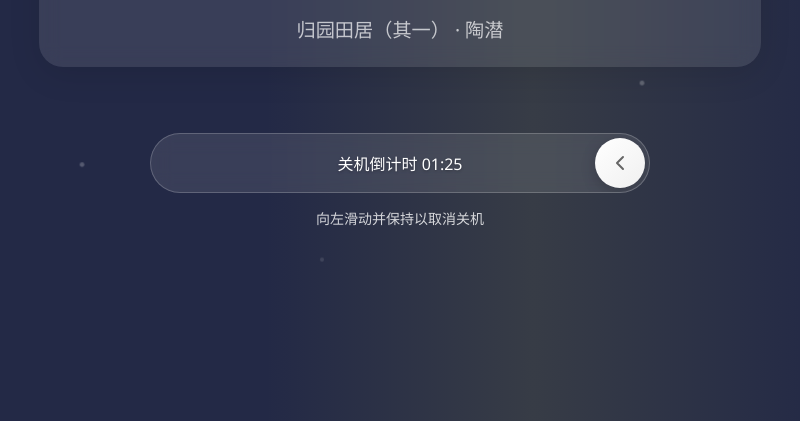
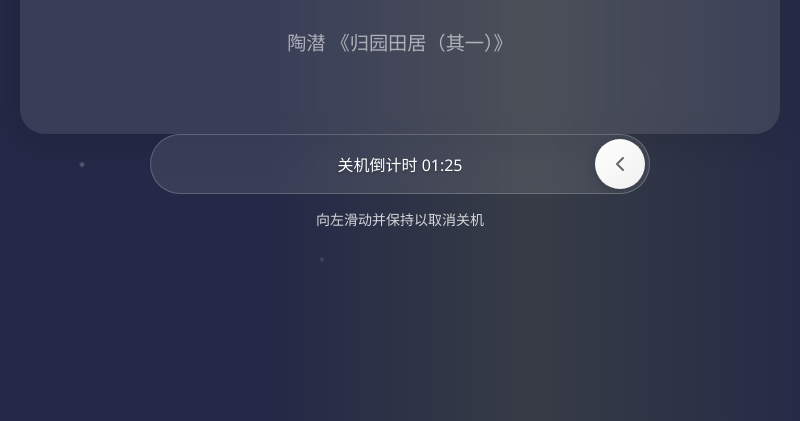
Before and after one commit to ouuyu/electron-shutdown, an Electron app: page src/renderer/countdown.html in a window 800 px wide. Shown: the part 379-800 px from the top of the page. Drawn offline with Linux system fonts and the light colour scheme; a web font is replaced by a local one.

Commit message:
refactor: clean up countdown and poetry components, improve styling and error handling

```diff
--- a/src/renderer/countdown.css
+++ b/src/renderer/countdown.css
@@ -50,25 +50,12 @@ body {
     }
 }
 
-/* 主容器 */
-.countdown-container {
-    position: relative;
-    width: 100vw;
-    height: 100vh;
-    display: flex;
-    flex-direction: column;
-    align-items: center;
-    justify-content: center;
-    padding: 40px 20px;
-    box-sizing: border-box;
-    z-index: 1;
-}
-
 /* 背景动画粒子 */
 .background-animation {
     position: absolute;
     top: 0;
     left: 0;
+    z-index: 1;
     width: 100%;
     height: 100%;
     pointer-events: none;
--- a/src/renderer/countdown.html
+++ b/src/renderer/countdown.html
@@ -3,13 +3,11 @@
   <head>
     <meta charset="UTF-8" />
     <meta name="viewport" content="width=device-width, initial-scale=1.0" />
-    <meta http-equiv="Content-Security-Policy" content="default-src 'self'; script-src 'self'; style-src 'self' 'unsafe-inline';"
-    <title></title>
     <link rel="stylesheet" href="countdown.css" />
     <link rel="stylesheet" href="poetry.css" />
+    <title>关机倒计时</title>
   </head>
   <body>
-    <div class="countdown-container">
     <!-- 背景动画 -->
     <div class="background-animation">
       <div class="particle"></div>
@@ -19,12 +17,10 @@
       <div class="particle"></div>
     </div>
 
-      <section id="poetry" class="poetry">
+    <div id="poetry" class="poetry">
       <div id="poem-content" class="poem-content"></div>
       <div class="poem-footer"></div>
-      </section>
-
-      <br><br><br>
+    </div>
 
     <!-- 滑动解锁区域 -->
     <div class="slide-to-cancel">
@@ -54,10 +50,6 @@
       <div class="slide-hint">向左滑动并保持以取消关机</div>
     </div>
 
-      <!-- 状态提示 -->
-      <div class="status-message" id="statusMessage"></div>
-    </div>
-
     <!-- 大屏幕保持提示 -->
     <div class="hold-prompt" id="holdPrompt">
       <div class="hold-prompt-content">
--- a/src/renderer/poetry.css
+++ b/src/renderer/poetry.css
@@ -7,9 +7,10 @@
 .poetry {
     width: 95%;
     max-width: 1200px;
+    height: 45vh !important;
     background: rgba(255,255,255,0.10);
     backdrop-filter: blur(10px);
-    border-radius: 24px;
+    border-radius: 25px;
     padding: 2.5rem 2rem 1.5rem 2rem;
     box-shadow: 0 8px 32px rgba(0,0,0,0.10);
     display: flex;
@@ -18,7 +19,7 @@
     justify-content: center;
     transition: background 0.5s, box-shadow 0.5s;
     box-sizing: border-box;
-    margin: 0 auto;
+    margin-top: 5vh;
 }
 
 .poetry:hover {
@@ -53,7 +54,7 @@
 .poem-footer {
     font-size: 1.2rem;
     color: rgba(255,255,255,0.7);
-    margin-top: 1.5rem;
+    margin-bottom: 2vh;
     text-align: center;
     transition: color 0.5s;
 }
--- a/src/renderer/poetry.js
+++ b/src/renderer/poetry.js
@@ -1,121 +1,106 @@
 document.addEventListener("DOMContentLoaded", () => {
-  function isPoem(text) {
-    const segments = text
-      .split(/[，。！？]/)
-      .filter((s) => s.trim().length > 0);
-    if (segments.length <= 1) return false;
+  /**
+   * 使用动态规划寻找诗文的最佳分行方式。
+   * 该函数会尝试 2 到 maxLines 的所有分行可能性，
+   * 并找出使各行长度方差最小（即各行长度最平均）的方案。
+   * @param {string} text - 待处理的诗文。
+   * @param {number} maxLines - 允许的最大行数。
+   * @returns {string} - 处理后，用 <br> 连接的 HTML 字符串。
+   */
+  function smartWrapPoetry(text, maxLines = 4) {
+    // 1. 预处理：切分短语，处理边缘情况
+    if (!text || typeof text !== 'string') return '';
+    const clauses = text.match(/[^，。；！？、]+[，。；！？、]?/g) || [];
+    const n = clauses.length;
+    if (n <= 1) return text;
 
-    let totalLen = 0;
-    let maxLen = 0;
-    let minLen = Infinity;
+    // 计算每个短语的长度和长度的前缀和，用于高效计算区间长度
+    const lengths = clauses.map(c => c.length);
+    const prefixSums = [0];
+    for (let i = 0; i < n; i++) {
+      prefixSums[i + 1] = prefixSums[i] + lengths[i];
+    }
+    const totalLength = prefixSums[n];
 
-    segments.forEach((s) => {
-      const len = s.length;
-      totalLen += len;
-      if (len > maxLen) maxLen = len;
-      if (len < minLen) minLen = len;
-    });
+    let bestOverall = {
+      variance: Infinity,
+      partition: [text], // 存储找到的最佳分割方案
+    };
 
-    const averageLen = totalLen / segments.length;
-    return maxLen - minLen < averageLen / 2 && segments.length >= 2;
-  }
+    // 2. 遍历所有可能的分行数量 (k)
+    const maxPossibleLines = Math.min(n, maxLines);
+    for (let k = 2; k <= maxPossibleLines; k++) {
+      // 3. 动态规划：为当前的 k 寻找最优分割（最小平方和）
+      // dp[i][j] = 将前 j 个短语分成 i 行的最小"长度平方和"
+      const dp = Array(k + 1).fill(0).map(() => Array(n + 1).fill(Infinity));
+      // splits[i][j] = 记录达成 dp[i][j] 时，最后一行的起始短语索引
+      const splits = Array(k + 1).fill(0).map(() => Array(n + 1).fill(0));
 
-  function smartWrapPoetry(text) {
-    const IDEAL_CHARS_PER_LINE = 15;
-    const MAX_LINES = 4;
-    const MAX_CHARS_TOLERANCE = 5;
-    const delimiters = /[，、。；！？.,]/;
+      // 初始化：当只分为 1 行时
+      for (let j = 1; j <= n; j++) {
+        const len = prefixSums[j];
+        dp[1][j] = len * len;
+      }
 
-    const rawSegments = text
-      .split(new RegExp(`(${delimiters.source})`))
-      .filter((s) => s.length > 0);
+      // DP 核心递推：计算 2 到 k 行的情况
+      for (let i = 2; i <= k; i++) {       // i: 当前目标行数
+        for (let j = i; j <= n; j++) {     // j: 当前处理的短语数
+          for (let p = i - 1; p < j; p++) { // p: 尝试不同的分割点
+            const lastLineLen = prefixSums[j] - prefixSums[p];
+            const currentCost = dp[i - 1][p] + lastLineLen * lastLineLen;
+            if (currentCost < dp[i][j]) {
+              dp[i][j] = currentCost;
+              splits[i][j] = p; // 记录这个最佳分割点
+            }
+          }
+        }
+      }
 
-    let processedSegments = [];
-    for (let i = 0; i < rawSegments.length; i++) {
-      let segment = rawSegments[i];
-      if (segment.match(delimiters)) {
-        if (
-          processedSegments.length > 0 &&
-          !processedSegments[processedSegments.length - 1].match(delimiters)
-        ) {
-          processedSegments[processedSegments.length - 1] += segment;
-        } else {
-          processedSegments.push(segment);
+      // 4. 计算当前 k 分行方案的方差
+      const sumOfSquares = dp[k][n];
+      if (sumOfSquares === Infinity) continue;
+      const mean = totalLength / k;
+      const variance = (sumOfSquares / k) - (mean * mean);
+
+      // 5. 如果当前方案更优，则更新最佳结果
+      if (variance < bestOverall.variance) {
+        bestOverall.variance = variance;
+
+        // 回溯 `splits` 表以重建分割方案
+        const currentPartition = [];
+        let currentSplit = n;
+        for (let i = k; i > 0; i--) {
+          const prevSplit = splits[i][currentSplit];
+          const lineClauses = clauses.slice(prevSplit, currentSplit);
+          currentPartition.unshift(lineClauses.join(''));
+          currentSplit = prevSplit;
         }
-      } else {
-        processedSegments.push(segment);
+        bestOverall.partition = currentPartition;
       }
     }
 
-    let lines = [];
-    let currentLine = "";
-
-    for (let i = 0; i < processedSegments.length; i++) {
-      let segment = processedSegments[i].trim();
-
-      if (segment.length === 0) continue;
-
-      const wouldExceedIdeal =
-        (currentLine + segment).length >
-        IDEAL_CHARS_PER_LINE + MAX_CHARS_TOLERANCE;
-      const wouldExceedMaxLines = lines.length >= MAX_LINES - 1;
-
-      if (currentLine.length === 0) {
-        currentLine = segment;
-      } else if (!wouldExceedIdeal && !wouldExceedMaxLines) {
-        currentLine += segment;
-      } else {
-        lines.push(currentLine);
-        currentLine = segment;
-      }
-
-      if (
-        segment.match(delimiters) &&
-        currentLine.length > 0 &&
-        currentLine === segment
-      ) {
-        if (
-          currentLine.length <= IDEAL_CHARS_PER_LINE + MAX_CHARS_TOLERANCE &&
-          lines.length < MAX_LINES
-        ) {
-          if (lines.length < MAX_LINES) {
-            lines.push(currentLine);
-            currentLine = "";
-          }
-        }
-      }
-    }
-
-    if (currentLine.length > 0) {
-      lines.push(currentLine);
-    }
-
-    const allLinesValid = lines.every(
-      (line) =>
-        line.length > 0 &&
-        line.length <= IDEAL_CHARS_PER_LINE + MAX_CHARS_TOLERANCE
-    );
-    const totalLinesValid = lines.length > 1 && lines.length <= MAX_LINES;
-
-    const originalClean = text.replace(/\s/g, "");
-    const wrappedClean = lines.join("").replace(/\s/g, "");
-    const allContentWrapped = originalClean === wrappedClean;
-
-    if (allLinesValid && totalLinesValid && allContentWrapped) {
-      return lines.join("<br>");
-    } else {
-      return text;
-    }
+    // 6. 返回找到的最优分割方案
+    return bestOverall.partition.join('<br>');
   }
 
   let poetryInterval;
 
   function loadRandomPoetry() {
     fetch("../cdn/sentences.json")
-      .then((res) => res.json())
+      .then((res) => {
+        if (!res.ok) throw new Error(`HTTP 错误! 状态: ${res.status}`);
+        return res.json();
+      })
       .then((data) => {
         const container = document.getElementById("poem-content");
         const footer = document.querySelector(".poem-footer");
+
+        if (!Array.isArray(data) || data.length === 0) {
+          console.error("诗词数据加载失败：文件为空或格式不正确。");
+          if (container) container.innerHTML = "诗词数据加载失败<br>请检查文件格式";
+          if (poetryInterval) clearInterval(poetryInterval);
+          return;
+        }
 
         if (container && footer) {
           container.classList.add("poem-content-exit");
@@ -125,23 +110,32 @@ document.addEventListener("DOMContentLoaded", () => {
 
           setTimeout(() => {
             const entry = data[Math.floor(Math.random() * data.length)];
-            const randomLine =
-              entry.content[Math.floor(Math.random() * entry.content.length)];
+            if (!entry || !entry.content || !Array.isArray(entry.content) || entry.content.length === 0) {
+              console.error("当前诗词条目无效或内容为空，将尝试重新加载。", entry);
+              loadRandomPoetry();
+              return;
+            }
 
-            const wrappedContent = smartWrapPoetry(randomLine);
+            const randomLine = entry.content[Math.floor(Math.random() * entry.content.length)];
+
+            if (typeof randomLine !== 'string' || randomLine.trim() === '') {
+              console.error("当前诗句无效或为空，将尝试重新加载。");
+              loadRandomPoetry();
+              return;
+            }
+
+            const wrappedContent = smartWrapPoetry(randomLine, 3);
             container.innerHTML = wrappedContent;
-            footer.textContent = `${entry.title} · ${entry.author}`;
+            footer.textContent = `${entry.author} 《${entry.title}》`;
 
             container.classList.add("is-poem");
             container.classList.remove("is-prose");
 
             const baseFontSize = 4.5;
             const maxLengthForMinFont = 25;
-            const minFontSize = 2;
-
+            const minFontSize = 2.5;
             const displayedTextLength = container.textContent.length;
             let newFontSize = baseFontSize;
-
             if (displayedTextLength > maxLengthForMinFont) {
               newFontSize = Math.max(
                 minFontSize,
@@ -157,8 +151,8 @@ document.addEventListener("DOMContentLoaded", () => {
             footer.classList.add("poem-content-enter");
 
             const displayedText = container.textContent || container.innerText;
-            const baseTime = 3000;
-            const timePerChar = 150;
+            const baseTime = 1500;
+            const timePerChar = 100;
             const newInterval = baseTime + displayedText.length * timePerChar;
 
             clearInterval(poetryInterval);
@@ -166,13 +160,20 @@ document.addEventListener("DOMContentLoaded", () => {
           }, exitAnimationDuration);
         }
       })
-      .catch((err) => console.error("加载诗词失败：", err));
+      .catch((err) => {
+        console.error("加载诗词文件失败：", err);
+        const container = document.getElementById("poem-content");
+        if (container) {
+          container.innerHTML = "诗词加载失败<br>请检查网络或文件路径";
+        }
+        if (poetryInterval) clearInterval(poetryInterval);
+      });
   }
 
   loadRandomPoetry();
-  poetryInterval = setInterval(loadRandomPoetry, 5000);
+  poetryInterval = setInterval(loadRandomPoetry, 1000);
 
-  const script = document.createElement('script');
-  script.src = 'poetry-bg.js';
+  const script = document.createElement("script");
+  script.src = "poetry-bg.js";
   document.body.appendChild(script);
 });
```
Lines whose indentation alone changed are shown as unchanged.
